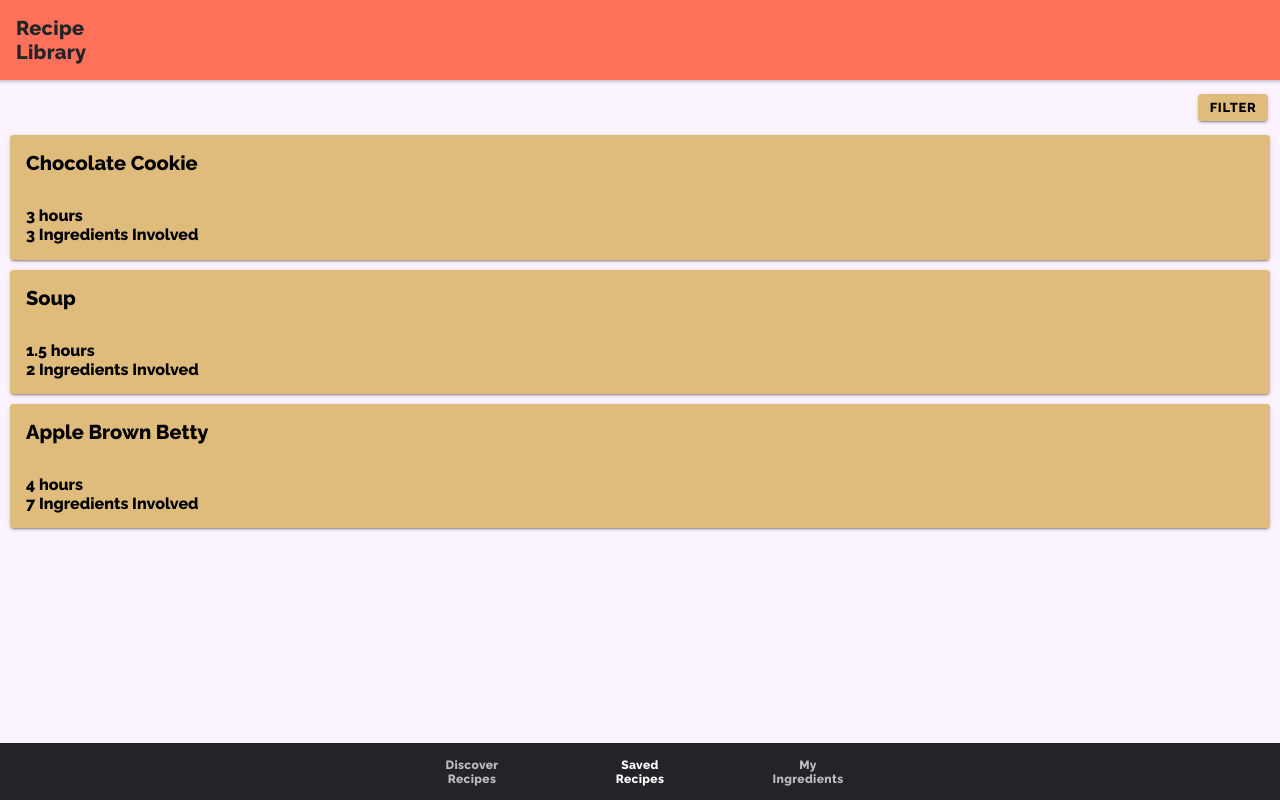
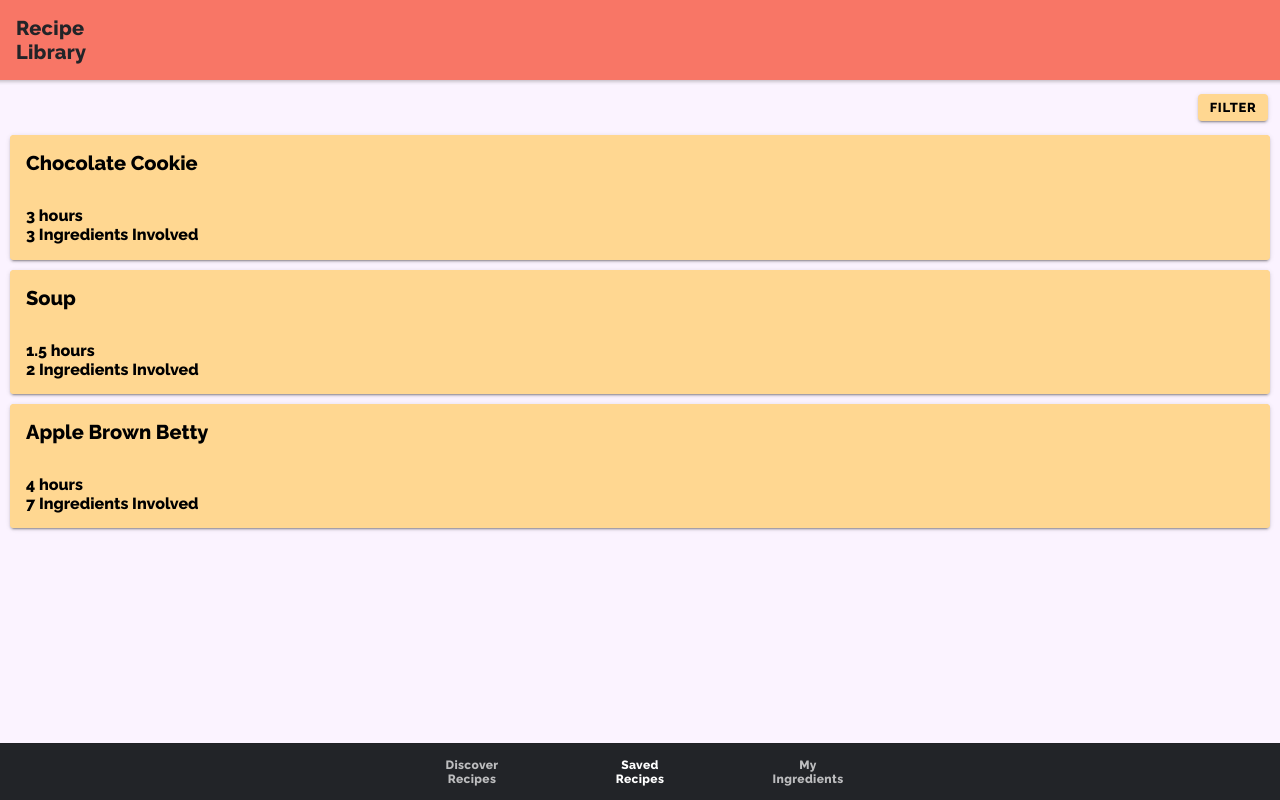
Before and after one commit to spadalka/FoodMatch, a React (Create React App) app: page /tab2 in a window 1280 px wide. Built offline with nearby package versions, Linux system fonts and the light colour scheme.

Commit message:
Update Tab2.css
fixed color gradient looks

```diff
--- a/src/pages/Tab2.css
+++ b/src/pages/Tab2.css
@@ -1,25 +1,25 @@
 :root{
     /** custom color setup **/
-  --ion-color-beige: #DFBC7C;
+  --ion-color-beige: #FFD791;
   --ion-color-beige-rgb: 223,188,124;
   --ion-color-beige-contrast: #000000;
   --ion-color-beige-contrast-rgb: 0,0,0;
-  --ion-color-beige-shade: #c4a56d;
-  --ion-color-beige-tint: #e2c389;
+  --ion-color-beige-shade: #e0bd80;
+  --ion-color-beige-tint: #ffdb9c;
 
-  --ion-color-beige2: #FFE17D;
-  --ion-color-beige2-rgb: 255,225,125;
-  --ion-color-beige2-contrast: #000000;
-  --ion-color-beige2-contrast-rgb: 0,0,0;
-  --ion-color-beige2-shade: #e0c66e;
-  --ion-color-beige2-tint: #ffe48a;
-
-  --ion-color-red1: #FF715B;
+  --ion-color-red1: #F87666;
   --ion-color-red1-rgb: 255,113,91;
   --ion-color-red1-contrast: #000000;
   --ion-color-red1-contrast-rgb: 0,0,0;
   --ion-color-red1-shade: #e06350;
   --ion-color-red1-tint: #ff7f6b;
+
+  --ion-color-cyan: #07BEB8;
+  --ion-color-cyan-rgb: 7,190,184;
+  --ion-color-cyan-contrast: #000000;
+  --ion-color-cyan-contrast-rgb: 0,0,0;
+  --ion-color-cyan-shade: #06a7a2;
+  --ion-color-cyan-tint: #20c5bf;
 }
 
 /** Custom color classes **/
@@ -32,15 +32,6 @@
     --ion-color-tint: var(--ion-color-beige-tint);
 }
 
-.ion-color-beige2{
-    --ion-color-base: var(--ion-color-beige2);
-    --ion-color-base-rgb: var(--ion-color-beige2-rgb);
-    --ion-color-contrast: var(--ion-color-beige2-contrast);
-    --ion-color-contrast-rgb: var(--ion-color-beige2-contrast-rgb);
-    --ion-color-shade: var(--ion-color-beige2-shade);
-    --ion-color-tint: var(--ion-color-beige2-tint);
-}
-
 .ion-color-red1{
     --ion-color-base: var(--ion-color-red1);
     --ion-color-base-rgb: var(--ion-color-red1-rgb);
@@ -49,3 +40,12 @@
     --ion-color-shade: var(--ion-color-red1-shade);
     --ion-color-tint: var(--ion-color-red1-tint);
 }
+
+.ion-color-cyan{
+    --ion-color-base: var(--ion-color-cyan);
+    --ion-color-base-rgb: var(--ion-color-cyan-rgb);
+    --ion-color-contrast: var(--ion-color-cyan-contrast);
+    --ion-color-contrast-rgb: var(--ion-color-cyan-contrast-rgb);
+    --ion-color-shade: var(--ion-color-cyan-shade);
+    --ion-color-tint: var(--ion-color-cyan-tint);
+}
```
